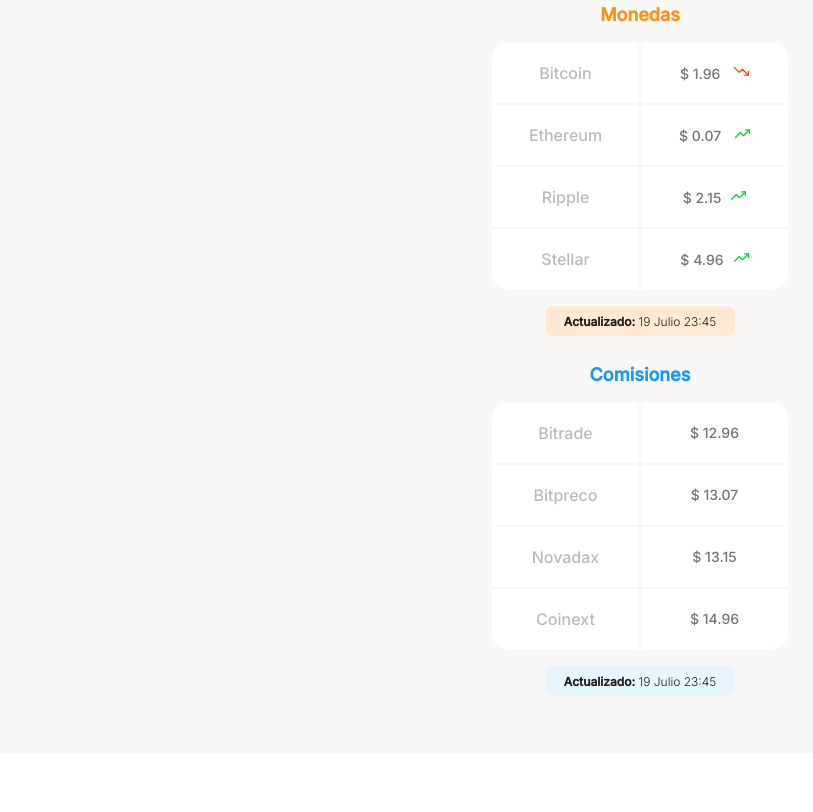
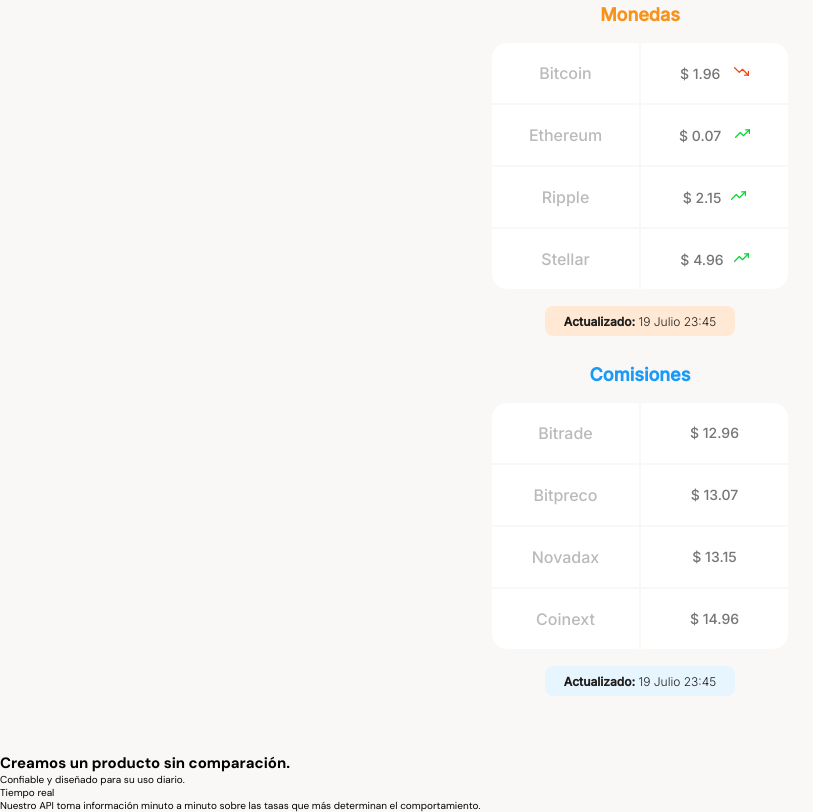
Before and after one commit to danielmedinaarmada/MaquetacionMobileFirst, a plain HTML site: page index.html in a window 1280 px wide. Shown: the part 765-1577 px from the top of the page, without its empty margins (0-813 px from the left). Before the commit the page ends 1518 px from the top, so only its background shows below. Drawn offline with Linux system fonts and the light colour scheme.

Commit message:
Estructura parcial sección de beneficios

```diff
--- a/index.html
+++ b/index.html
@@ -87,7 +87,20 @@
         </div>
       </section>
     </section>
-    <section></section>
+    <section class="main-product-detail">
+      <span class=""></span>
+      <div>
+        <h2>Creamos un producto sin comparación.</h2>
+        <p>Confiable y diseñado para su uso diario.</p>
+      </div>
+      <section class="product-cards__container">
+        <article class="product_details__card">
+          <span class="clock"></span>
+          <p class="product__card-title">Tiempo real</p>
+          <p class="product__card-body">Nuestro API toma información minuto a minuto sobre las tasas que más determinan el comportamiento.</p>
+        </article>
+      </section>
+    </section>
     <section></section>
     <section></section>
   </main>
--- a/style.css
+++ b/style.css
@@ -15,7 +15,7 @@ Convensión para genrar los estilos:
   --warn-black: #201e1c;
   --black: #282623;
   --grey: #bababa;
-  --off-white: #faf8f7;
+  --off-white: #FAF8F7;
   --just-white: #ffffff;
 }
 
```
